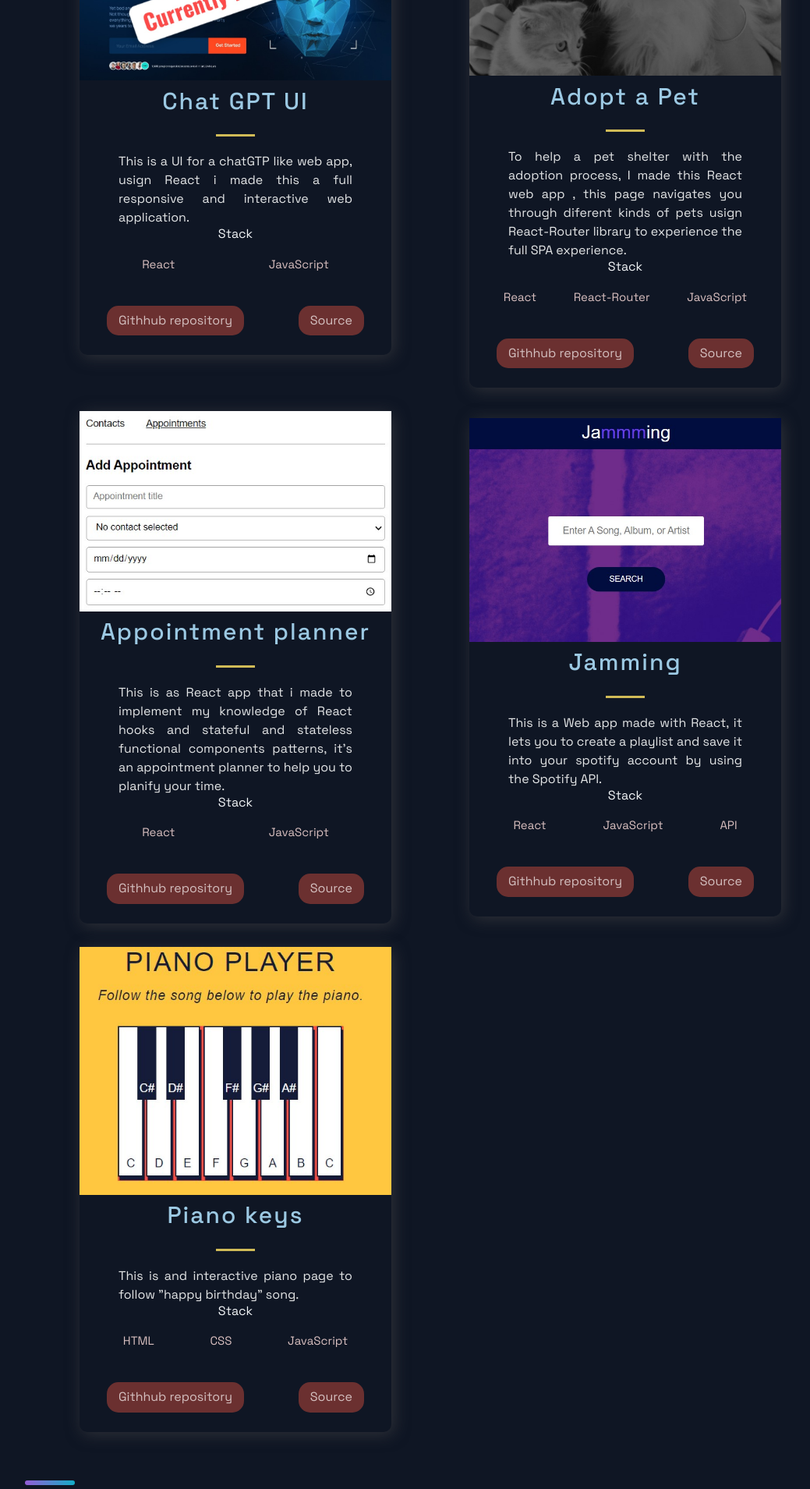
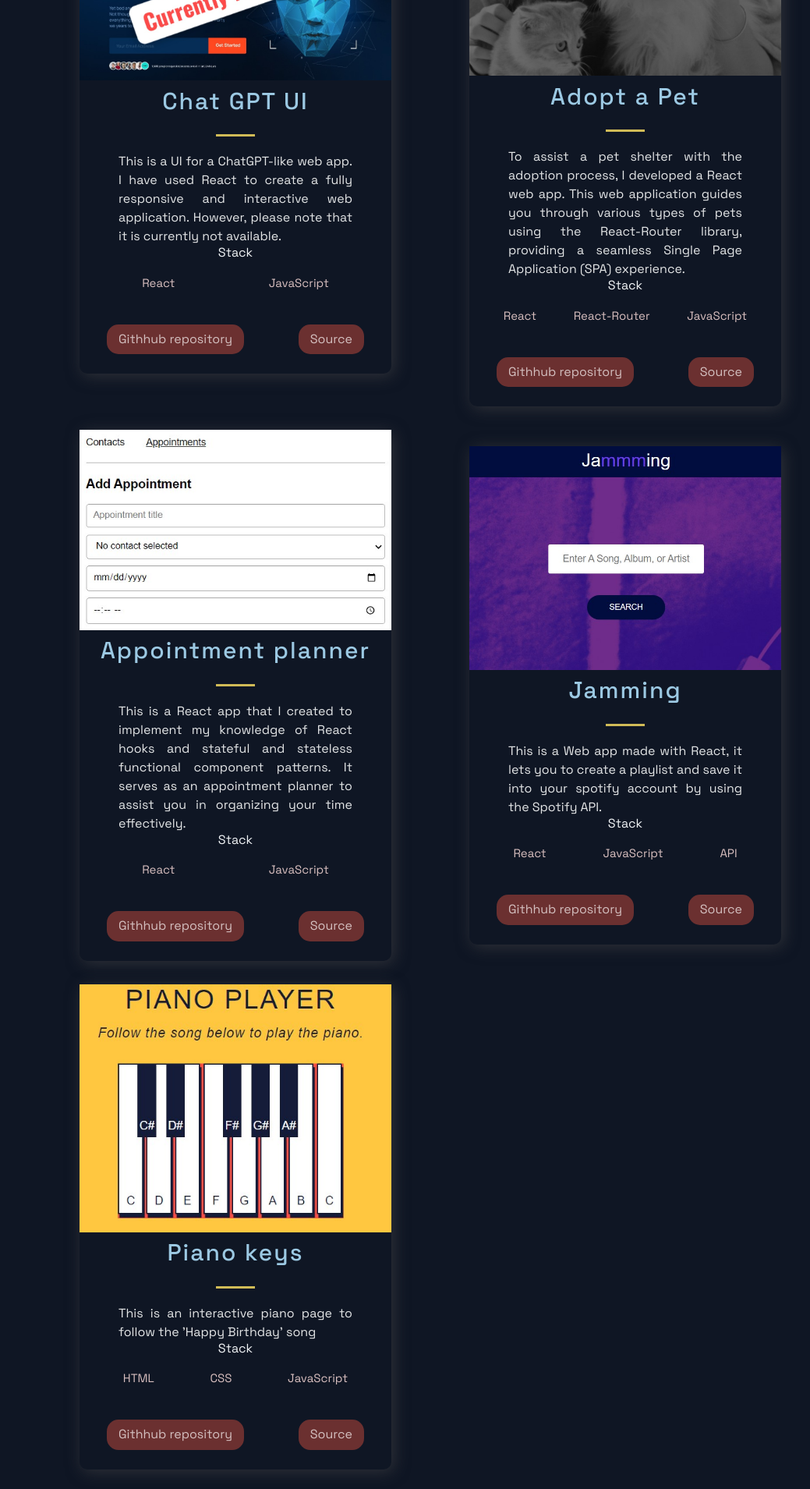
Before and after one commit to Gab0CS/Gab0CS.github.io, a Next.js app: page / in a window 1280 px wide. Shown: the part 939-2848 px from the top of the page at 78% size, without its empty margins (88-1127 px from the left). Built offline with nearby package versions, Linux system fonts and the light colour scheme.

Commit message:
Typos in the constants file were corrected.

```diff
--- a/src/constants/constants.js
+++ b/src/constants/constants.js
@@ -1,7 +1,7 @@
 export const projects = [
   {
     title: 'Chat GPT UI',
-    description: 'This is a UI for a chatGTP like web app, usign React i made this a full responsive and interactive web application.',
+    description: 'This is a UI for a ChatGPT-like web app. I have used React to create a fully responsive and interactive web application. However, please note that it is currently not available.',
     image: '/images/iachat.jpeg',
       tags: ['React', 'JavaScript'],
     source: 'https://google.com',
@@ -10,7 +10,7 @@ export const projects = [
   },
   {
     title: 'Adopt a Pet',
-    description: 'To help a pet shelter with the adoption process, I made this React web app , this page navigates you through diferent kinds of pets usign React-Router library to experience the full SPA experience.',
+    description: 'To assist a pet shelter with the adoption process, I developed a React web app. This web application guides you through various types of pets using the React-Router library, providing a seamless Single Page Application (SPA) experience.',
     image: '/images/adopt.jpg',
     tags: ['React','React-Router', 'JavaScript'],
     source: 'https://inquisitive-dragon-9de480.netlify.app/',
@@ -19,7 +19,7 @@ export const projects = [
   },
   {
     title: 'Appointment planner',
-    description: "This is as React app that i made to implement my knowledge of React hooks and stateful and stateless functional components patterns, it's an appointment planner to help you to planify your time.",
+    description: "This is a React app that I created to implement my knowledge of React hooks and stateful and stateless functional component patterns. It serves as an appointment planner to assist you in organizing your time effectively.",
       image: '/images/appointments.jpg',
       tags: ['React', 'JavaScript'],
     source: 'https://regal-travesseiro-8d3af2.netlify.app/contacts',
@@ -37,7 +37,7 @@ export const projects = [
   },
   {
     title: 'Piano keys',
-    description: "This is and interactive piano page to follow \"happy birthday\" song.",
+    description: "This is an interactive piano page to follow the 'Happy Birthday' song",
     image: '/images/pianokeys.jpg',
     tags: ['HTML', 'CSS', 'JavaScript'],
     source: 'https://pianokeys.surge.sh/',
```
